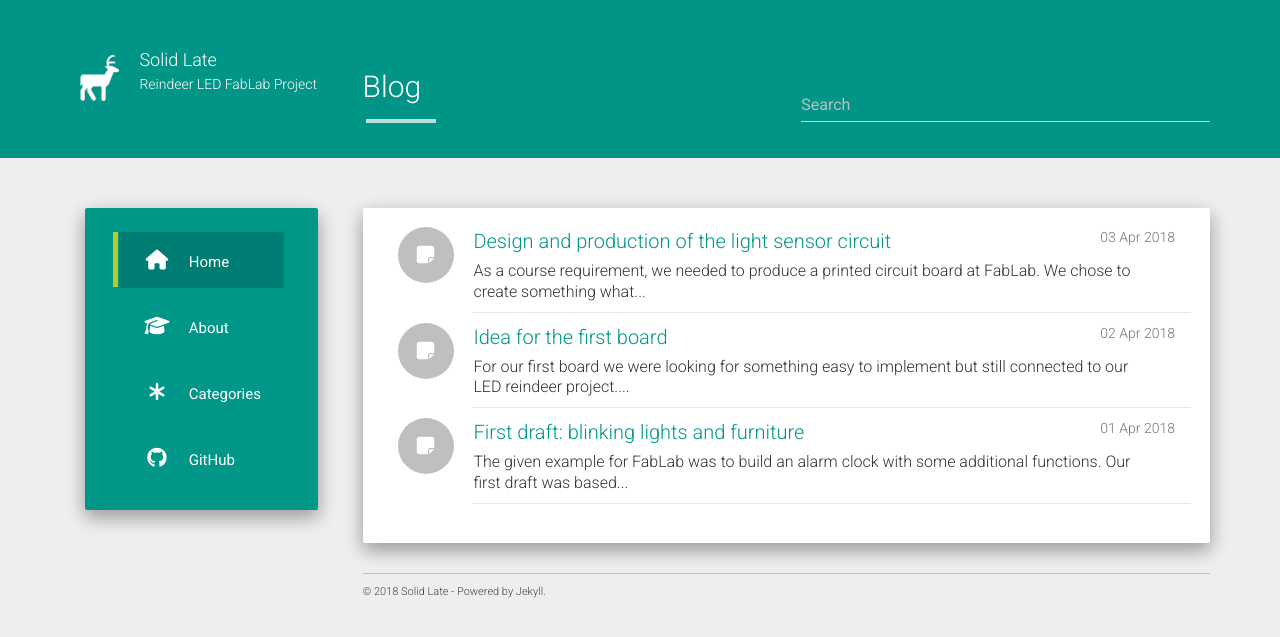
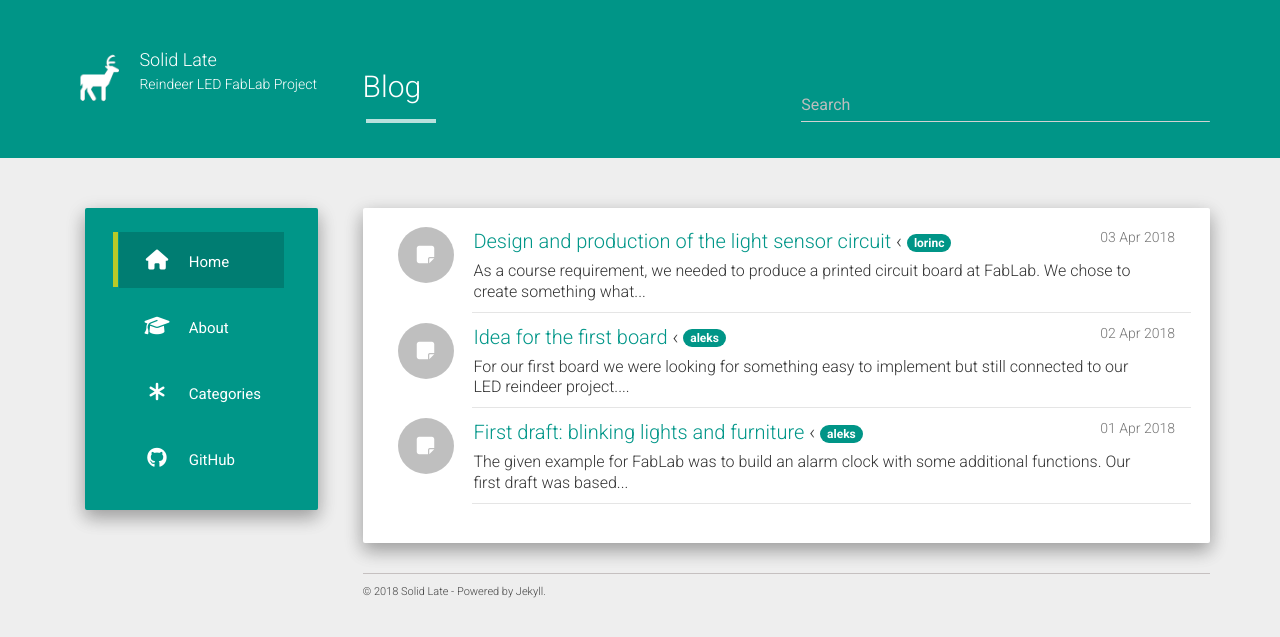
Before and after one commit to solid-late/solid-late.github.io, a Jekyll site: the page built from index.html, in a window 1280 px wide. Shown: the top 637 px of the page. Built offline with Jekyll 4.4.1, drawn with Linux system fonts in a browser that asks for light colours; nearby versions of some CDN libraries; the list of posts is cut into pages by our own code.

```diff
--- a/_includes/header.html
+++ b/_includes/header.html
@@ -40,6 +40,12 @@
                   {% endfor %}
                 </span>
               {% endif %}
+              {% if page.authors.size > 0 %}
+                &raquo; post by: {% for author in page.authors %}
+                  <span class="badge">{{ author }}</span>
+                {% endfor %}
+                </span>
+              {% endif %}
             </p>
           </div>
         </div>
--- a/_posts/2018-04-01-drafts0.md
+++ b/_posts/2018-04-01-drafts0.md
@@ -3,6 +3,7 @@ layout: post
 title:  "Idea for the first board"
 date:   2018-04-02
 category: electronics
+authors: aleks
 ---
 
 For our first board we were looking for something easy to implement but still connected to our LED reindeer project. It came to our mind to design a board for use of a red LED and a photosensor. We could build for the beginning a *Rudolf*, a reindeer with a red shining nose which is activated by the photosensor.
--- a/_posts/2018-04-02-board0.md
+++ b/_posts/2018-04-02-board0.md
@@ -3,6 +3,7 @@ layout: post
 title:  "First draft: blinking lights and furniture"
 date:   2018-04-01
 category: drafts
+authors: aleks
 ---
 
 The given example for FabLab was to build an alarm clock with some additional functions. Our first draft was based on the keywords **furniture**, **wood** and **LEDs** and we figured out shortly that our priority will be focused more on the lights than the clock-idea. When we arrange the lights like in the draft we would be free to use the arduino to programm some clock or different projection using the LEDs.
--- a/_posts/2018-04-03-example-board-design.md
+++ b/_posts/2018-04-03-example-board-design.md
@@ -3,6 +3,7 @@ layout: post
 title:  "Design and production of the light sensor circuit"
 date:   2018-04-03
 category: electronics
+authors: lorinc
 ---
 As a course requirement, we needed to produce a printed circuit board at FabLab. We chose to create something what is going to be useful for our product later: a light sensor board. This board can be attached to at a yet undecided place on the final product to measure the ambient light intensity.
 
--- a/index.html
+++ b/index.html
@@ -11,7 +11,14 @@ title: Blog
         </div>
         <div class="row-content">
           <div class="least-content">{{ post.date | date_to_string }}</div>
-          <h4 class="list-group-item-heading"><a href="{{ post.url | prepend: site.baseurl }}">{{ post.title }}</a></h4>
+          <h4 class="list-group-item-heading"><a href="{{ post.url | prepend: site.baseurl }}">{{ post.title }}</a>
+          {% if post.authors.size > 0 %}
+            &lsaquo;
+            {% for author in post.authors %}
+              <span class="badge badge-light">{{ author }}</span>
+            {% endfor %}
+          {% endif %}
+          </h4>
 
           <p class="list-group-item-text">{{ post.content | strip_html | truncatewords: 20 }}</p>
         </div>
--- a/static/css/main.css
+++ b/static/css/main.css
@@ -220,3 +220,6 @@ footer {
     position: absolute;
     right: 12px;
 }
+.badge-light {
+    background-color: #009587;
+}
```
